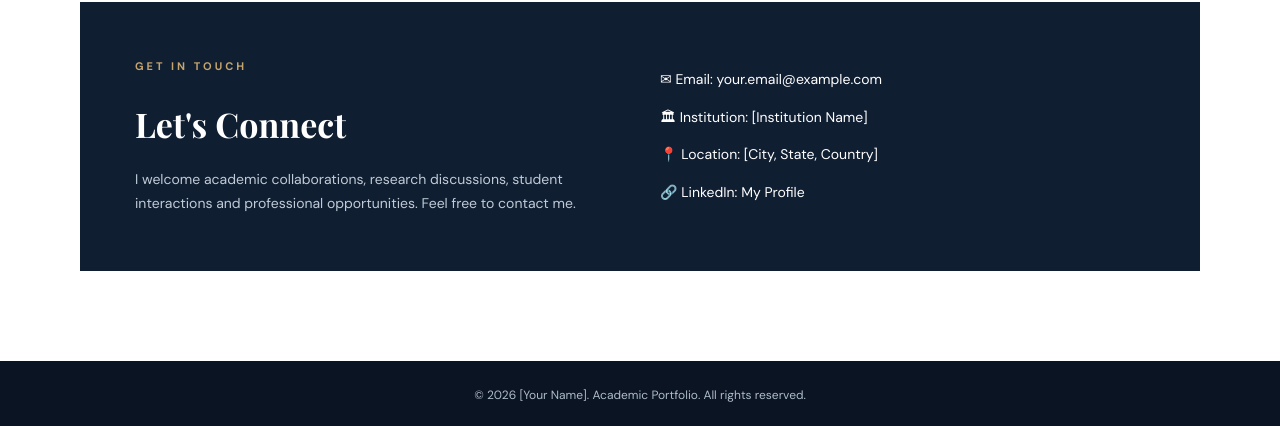
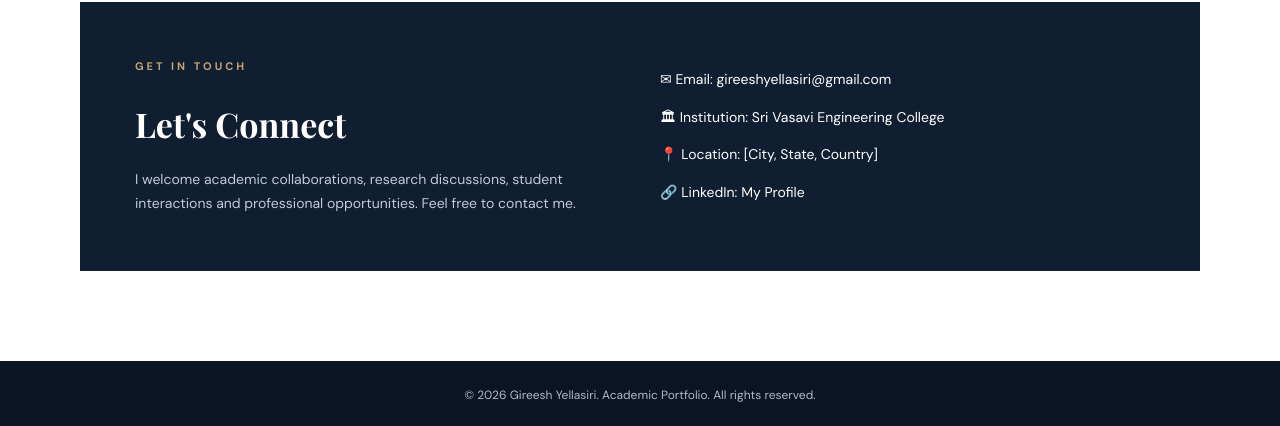
Before and after one commit to gireeshyellasiri/gireeshyellasiri.github.io, a plain HTML site: page index.html in a window 1280 px wide. Shown: the part 3610-4036 px from the top of the page. Drawn offline with nearby package versions, Linux system fonts and the light colour scheme.

Commit message:
Update contact details and institution name

```diff
--- a/index.html
+++ b/index.html
@@ -717,10 +717,10 @@ footer {
       </div>
 
       <div class="contact-details">
-        <div>✉ Email: <a href="mailto:your.email@example.com">
-          your.email@example.com</a></div>
+        <div>✉ Email: <a href="mailto:gireeshyellasiri@gmail.com">
+          gireeshyellasiri@gmail.com</a></div>
 
-        <div>🏛 Institution: [Institution Name]</div>
+        <div>🏛 Institution: Sri Vasavi Engineering College</div>
 
         <div>📍 Location: [City, State, Country]</div>
 
@@ -737,7 +737,7 @@ footer {
 
 <footer>
   <p>
-    © <span id="year"></span> [Your Name].
+    © <span id="year"></span> Gireesh Yellasiri.
     Academic Portfolio. All rights reserved.
   </p>
 </footer>
```
